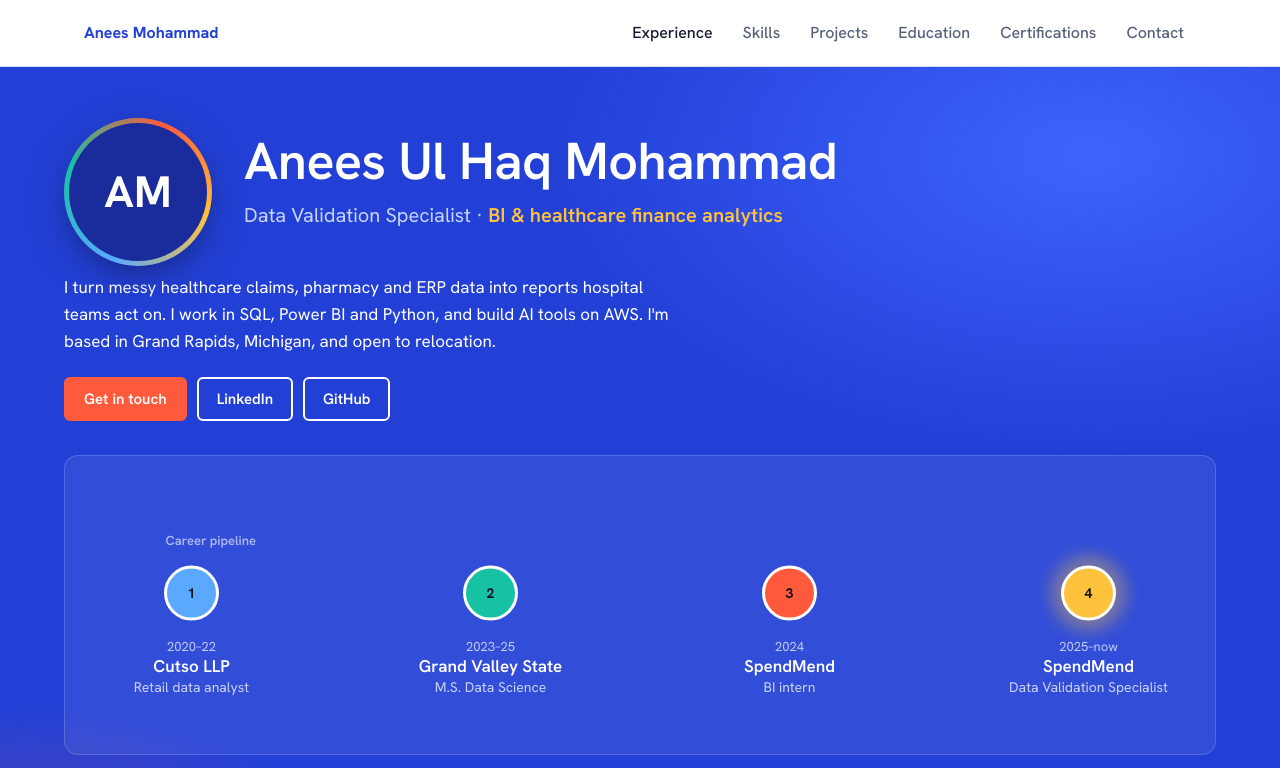
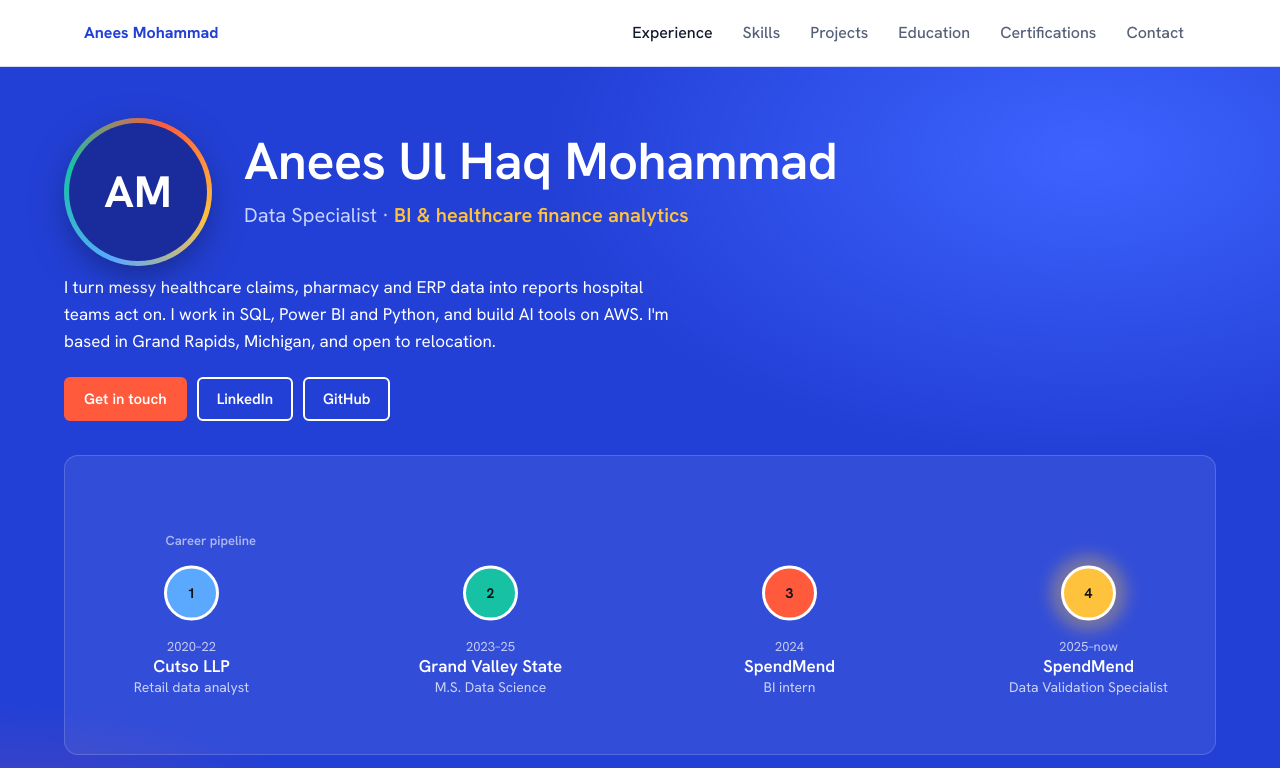
Before and after one commit to aneesulhaq2/aneesulhaq2.github.io, a plain HTML site: page index.html in a window 1280 px wide. Shown: the top 768 px of the page. Drawn offline with Linux system fonts and the light colour scheme.

Commit message:
Update index.html
changed the title to data specialist

```diff
--- a/index.html
+++ b/index.html
@@ -131,7 +131,7 @@ footer{padding:28px max(5vw,16px);color:var(--muted);font-size:14px;border-top:1
   <div class="id">
     <div class="avatar"><img src="photo.jpg" alt="Photo of Anees Ul Haq Mohammad" onerror="this.remove()"><span>AM</span></div>
     <div><h1>Anees Ul Haq Mohammad</h1>
-    <p class="role">Data Validation Specialist · <b>BI &amp; healthcare finance analytics</b></p></div>
+    <p class="role">Data Specialist · <b>BI &amp; healthcare finance analytics</b></p></div>
   </div>
   <p class="lede">I turn messy healthcare claims, pharmacy and ERP data into reports hospital teams act on. I work in SQL, Power BI and Python, and build AI tools on AWS. I'm based in Grand Rapids, Michigan, and open to relocation.</p>
   <div class="btns">
```
